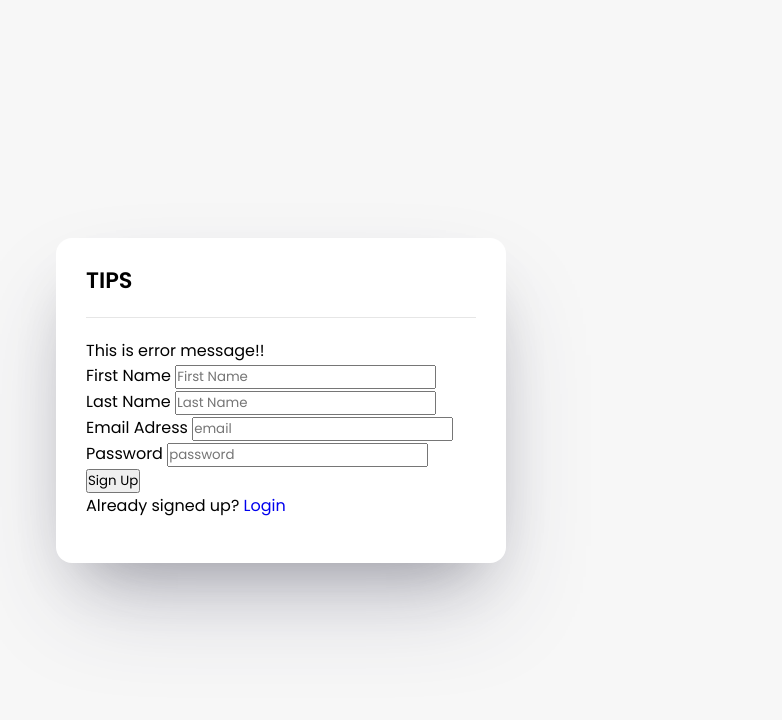
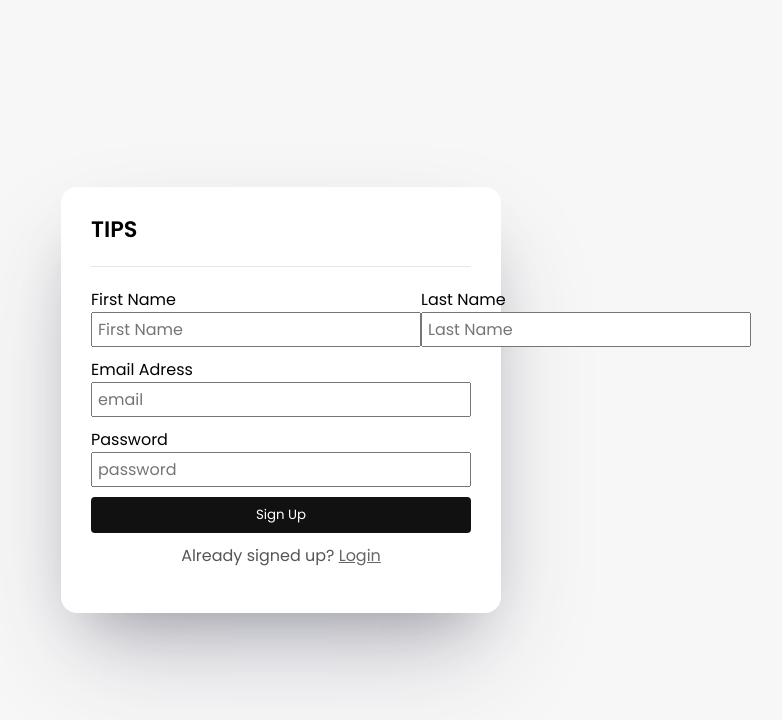
Before and after one commit to takumi-pro/FullScrach_Chat, a PHP site: page /Chat/ in a window 1280 px wide. Shown: the top 720 px of the page, without its empty margins (359-1141 px from the left). Run offline with PHP 8.4, Linux system fonts and the light colour scheme; a stand-in replaces the project's code that opens the database connection; some libraries are stand-ins or nearby versions.

Commit message:
sign up form with ajax

```diff
--- a/app.css
+++ b/app.css
@@ -5,6 +5,10 @@
     box-sizing: border-box;
     text-decoration: none;
     font-family: "Poppins", sans-serif;
+}
+
+.flex {
+    display: flex;
 }
 
 body {
@@ -17,9 +21,10 @@ body {
 
 .wrap {
     background-color: #fff;
-  width: 450px;
+    width: 440px;
     border-radius: 16px;
-  box-shadow: rgba(50, 50, 93, 0.25) 0px 50px 100px -20px, rgba(0, 0, 0, 0.3) 0px 30px 60px -30px;
+    box-shadow: rgba(50, 50, 93, 0.25) 0px 50px 100px -20px,
+        rgba(0, 0, 0, 0.3) 0px 30px 60px -30px;
 }
 
 .form {
@@ -36,3 +41,56 @@ body {
 .form form {
     margin: 20px 0;
 }
+
+.error-txt {
+    color: rgb(219, 93, 93);
+    font-size: 0.9em;
+    /* display: none; */
+}
+
+.field {
+    display: flex;
+    flex-direction: column;
+    margin-bottom: 10px;
+    position: relative;
+}
+
+.field > input[type="text"],
+.field > input[type="password"] {
+    font-size: 1em;
+    padding: 3px 5px;
+}
+
+.name-area {
+    justify-content: space-between;
+}
+
+#password {
+    position: relative;
+}
+.eye {
+    position: absolute;
+    right: 15px;
+    top: 70%;
+    color: #ccc;
+    transform: translateY(-50%);
+    cursor: pointer;
+}
+
+.btn {
+    border: none;
+    background-color: #111;
+    color: #fff;
+    border-radius: 4px;
+    padding: 8px 0;
+    cursor: pointer;
+}
+
+.toSignup {
+    text-align: center;
+    color: #555;
+}
+.toSignup a {
+    color: #666;
+    text-decoration: underline;
+}
--- a/index.php
+++ b/index.php
@@ -1,5 +1,9 @@
 <?php
 require("./db.php");
+// debug($err_msg["email"]);
+if(!empty($err_msg["first_name"])){
+    debug($err_msg["first_name"]);
+}
 ?>
 <!DOCTYPE html>
 <html lang="en">
@@ -19,38 +23,44 @@ require("./db.php");
         <section class="form signup">
             <header class="header">TIPS</header>
             <form id="form" action="">
-                <div class="error-txt">This is error message!!</div>
-                <div class="name-area">
+                <div class="error-txt"></div>
+                <div class="name-area flex">
                     <div class="field">
-                        <label for="first_name">First Name</label>
+                        <label>First Name</label>
                         <input id="first_name" name="first_name" type="text" placeholder="First Name">
+                        <span class="error-txt firstname_err"></span>
                     </div>
                     <div class="field">
-                        <label for="last_name">Last Name</label>
+                        <label>Last Name</label>
                         <input id="last_name" name="last_name" type="text" placeholder="Last Name">
+                        <span class="error-txt lastname_err"></span>
                     </div>
                 </div>
                 <div class="field">
-                    <label for="email">Email Adress</label>
+                    <label>Email Adress</label>
                     <input id="email" name="email" type="text" placeholder="email">
+                    <span class="error-txt email_err"></span>
                 </div>
                 <div class="field">
-                    <label for="password">Password</label>
+                    <label>Password</label>
                     <input id="password" name="password" type="password" placeholder="password">
+                    <span class="error-txt pass_err"></span>
+                    <!-- <i class="fas fa-eye eye"></i> -->
                 </div>
-                <!-- <div class="field">
-                    <label>Select Image</label>
-                    <input name="file" type="file" >
-                </div> -->
                 <div class="field">
                     <input class="btn" type="submit" value="Sign Up">
                 </div>
-                <p>Already signed up? <a href="#">Login</a></p>
+                <p class="toSignup">Already signed up? <a href="#">Login</a></p>
             </form>
         </section>
     </div>
     <script>
     const form = document.querySelector("#form");
+    const errTxt = document.querySelector(".error-txt");
+    const firstnameErr = document.querySelector(".firstname_err");
+    const lastnameErr = document.querySelector(".lastname_err");
+    const emailErr = document.querySelector(".email_err");
+    const passErr = document.querySelector(".pass_err");
     const firstName = document.querySelector("#first_name");
     const lastName = document.querySelector("#last_name");
     const email = document.querySelector("#email");
@@ -59,24 +69,14 @@ require("./db.php");
 
     form.onsubmit = (e) => {
         e.preventDefault();
-        console.log("submit");
     }
 
     btn.onclick = (e) => {
-        console.log("click");
-
-        const firstNameValue = firstName.value;
-        const lastNameValue = lastName.value;
-        const emailValue = email.value;
-        const passValue = pass.value;
-
         const obj = {};
         const formData = new FormData(form);
-        // formData.append("name", "takumi");
-        console.log(formData);
+
         formData.forEach((value, key) => obj[key] = value);
         const jsonFormData = JSON.stringify(obj);
-        console.log("fetch");
         fetch("http://localhost:8888/Chat/insert.php", {
             method: "POST",
             mode: "cors",
@@ -85,7 +85,18 @@ require("./db.php");
             },
             body: jsonFormData
         }).then((res) => {
-            console.log("su");
+            return res.json();
+        }).then((json) => {
+            if (Object.keys(json).length === 0) {
+                window.location.href = "home.php";
+            } else {
+                errTxt.style.display = "block";
+                firstnameErr.textContent = json.first_name;
+                lastnameErr.textContent = json.last_name;
+                emailErr.textContent = json.email;
+                passErr.textContent = json.password;
+                errTxt.textContent = json.common;
+            }
         }).catch((err) => {
             console.log(err);
         });
```
Also changed, not shown: insert.php (+14 -3 lines), 1 other file. Lines whose indentation alone changed are shown as unchanged.
